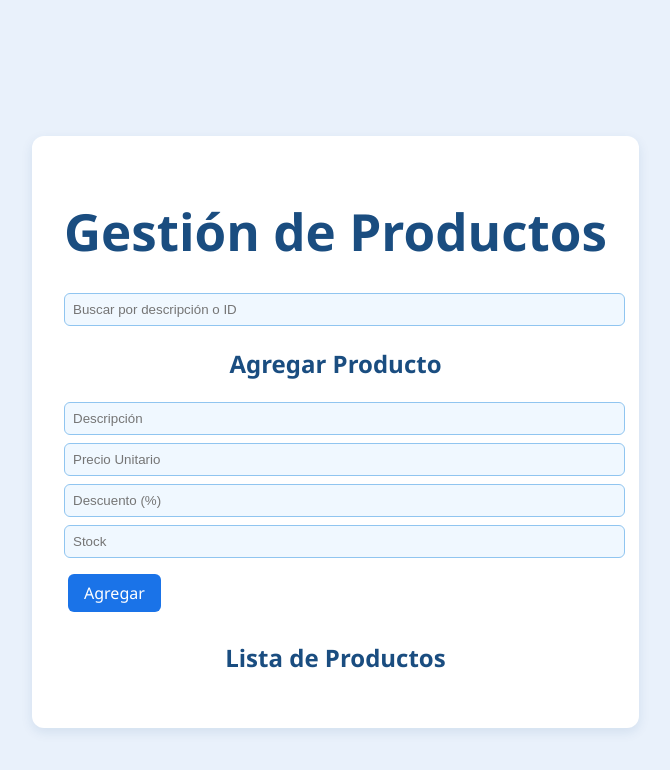
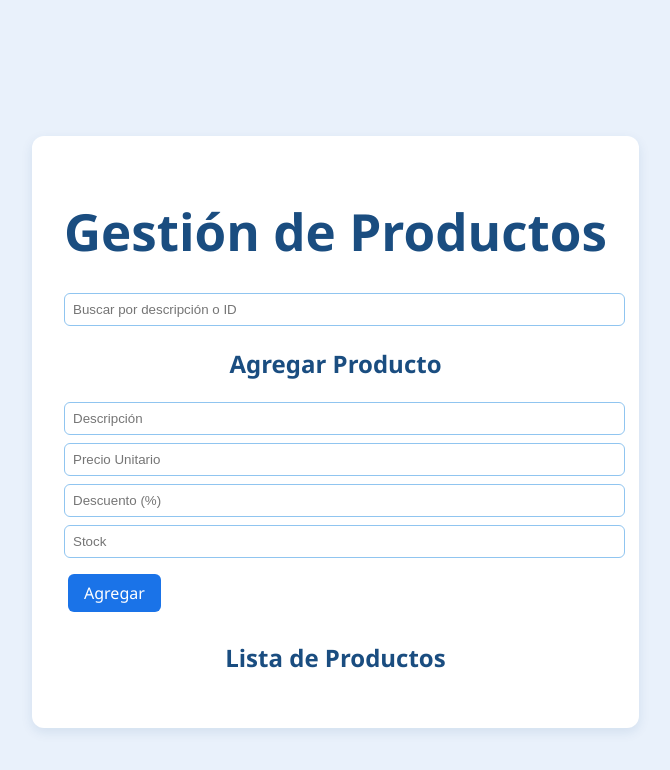
Before and after one commit to Ez3k13L/pv_tp4_grupo18, a React (Vite) app: page / in a window 1280 px wide. Shown: the top 770 px of the page, without its empty margins (0-670 px from the left). Built offline with nearby package versions, Linux system fonts and the light colour scheme.

Commit message:
validaciones y cambio de stilos

```diff
--- a/src/componentes/ProductForm.jsx
+++ b/src/componentes/ProductForm.jsx
@@ -20,6 +20,15 @@ function ProductForm({ onAgregar, onEditar, productoEditado }) {
 
   const handleSubmit = (e) => {
     e.preventDefault();
+        if (
+      form.descripcion.trim() === '' ||
+      form.precioUnitario <= 0 ||
+      form.descuento < 0 ||
+      form.stock < 0
+    ) {
+      alert('Revisá los datos ingresados: no pueden estar vacíos ni ser negativos.');
+      return;
+    }
     const precioConDescuento =
       form.precioUnitario * (1 - form.descuento / 100);
 
@@ -83,6 +92,7 @@ function ProductForm({ onAgregar, onEditar, productoEditado }) {
       <button type="submit">{productoEditado ? 'Actualizar' : 'Agregar'}</button>
     </form>
   );
+
 }
 
 export default ProductForm;
--- a/src/style.css
+++ b/src/style.css
@@ -68,3 +68,8 @@ button:hover {
   margin: 0.25rem 0;
   color: #333;
 }
+
+input {
+  color: #000000;
+   background-color: #ffffff
+}
```
